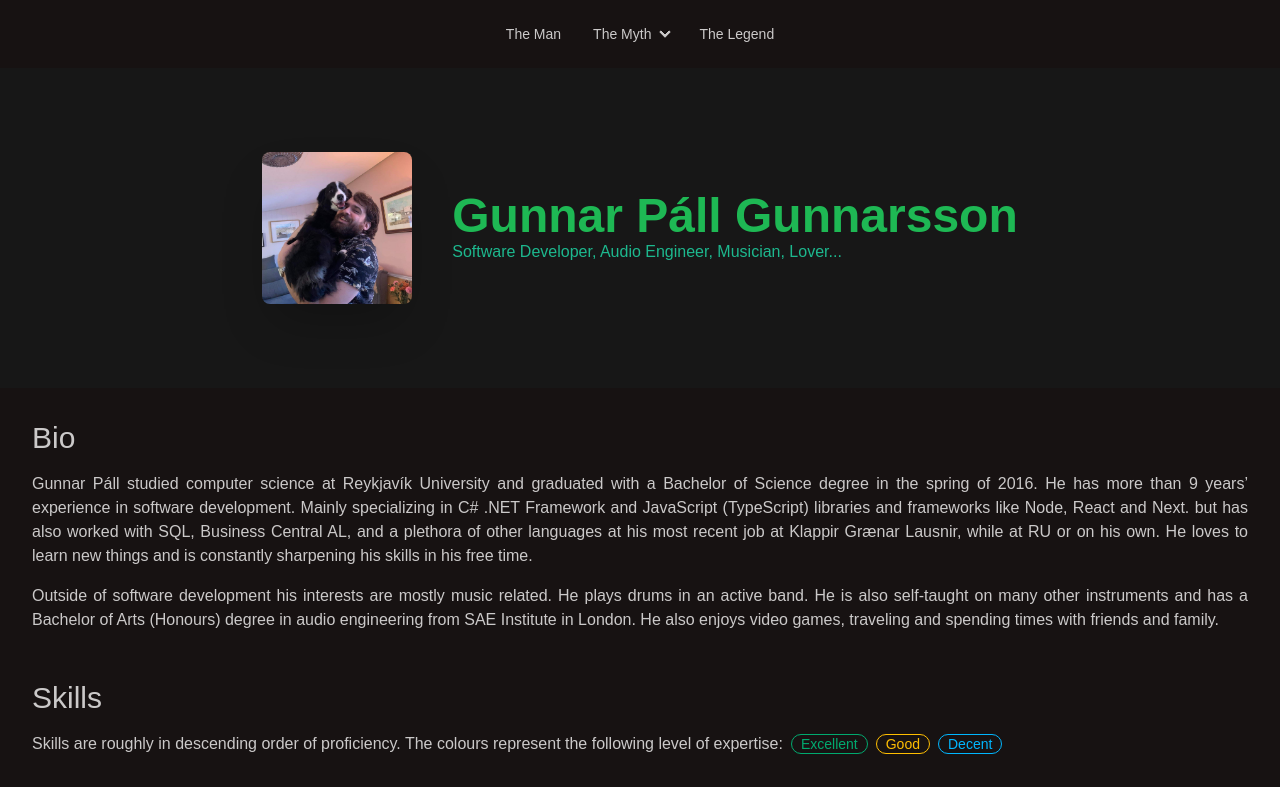
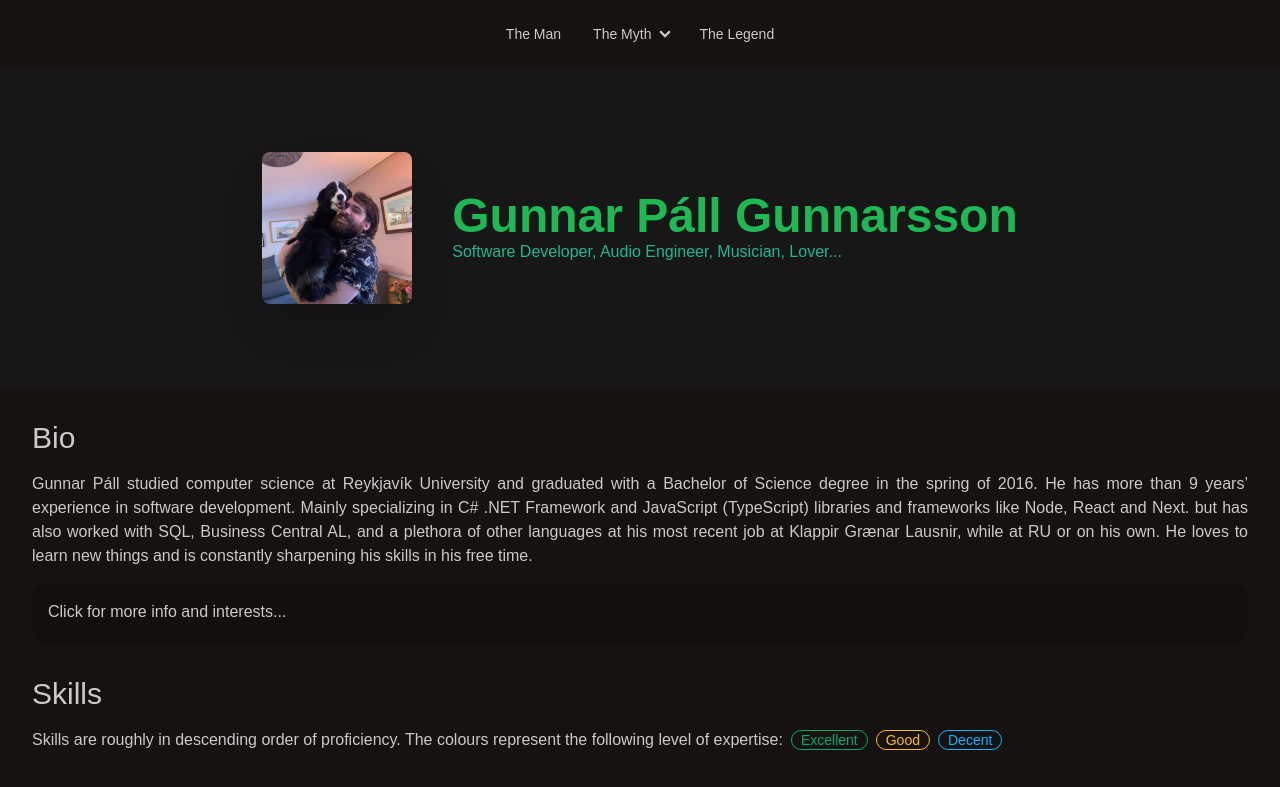
Before and after one commit to Palli-Moon/portfolio, a Next.js app: page / in a window 1280 px wide. Shown: the top 787 px of the page. Built offline with nearby package versions, Linux system fonts and the light colour scheme.

Commit message:
Add collapse for interests in bio

```diff
--- a/src/components/ui/bio.tsx
+++ b/src/components/ui/bio.tsx
@@ -8,11 +8,17 @@ export default function Bio() {
         React and Next. but has also worked with SQL, Business Central AL, and a plethora of other languages at his most recent job at Klappir Grænar Lausnir,
         while at RU or on his own. He loves to learn new things and is constantly sharpening his skills in his free time.
       </p>
-      <p className='my-4'>
-        Outside of software development his interests are mostly music related. He plays drums in an active band. He is also self-taught on many other
-        instruments and has a Bachelor of Arts (Honours) degree in audio engineering from SAE Institute in London. He also enjoys video games, traveling and
-        spending times with friends and family.
-      </p>
+
+      <div tabIndex={0} className='collapse bg-base-200'>
+        <div className='collapse-title text-m font-medium'>Click for more info and interests...</div>
+        <div className='collapse-content'>
+          <p className='my-4'>
+            Outside of software development his interests are mostly music related. He plays drums in an active band. He is also self-taught on many other
+            instruments and has a Bachelor of Arts (Honours) degree in audio engineering from SAE Institute in London. He also enjoys video games, traveling and
+            spending times with friends and family.
+          </p>
+        </div>
+      </div>
     </div>
   );
 }
```
